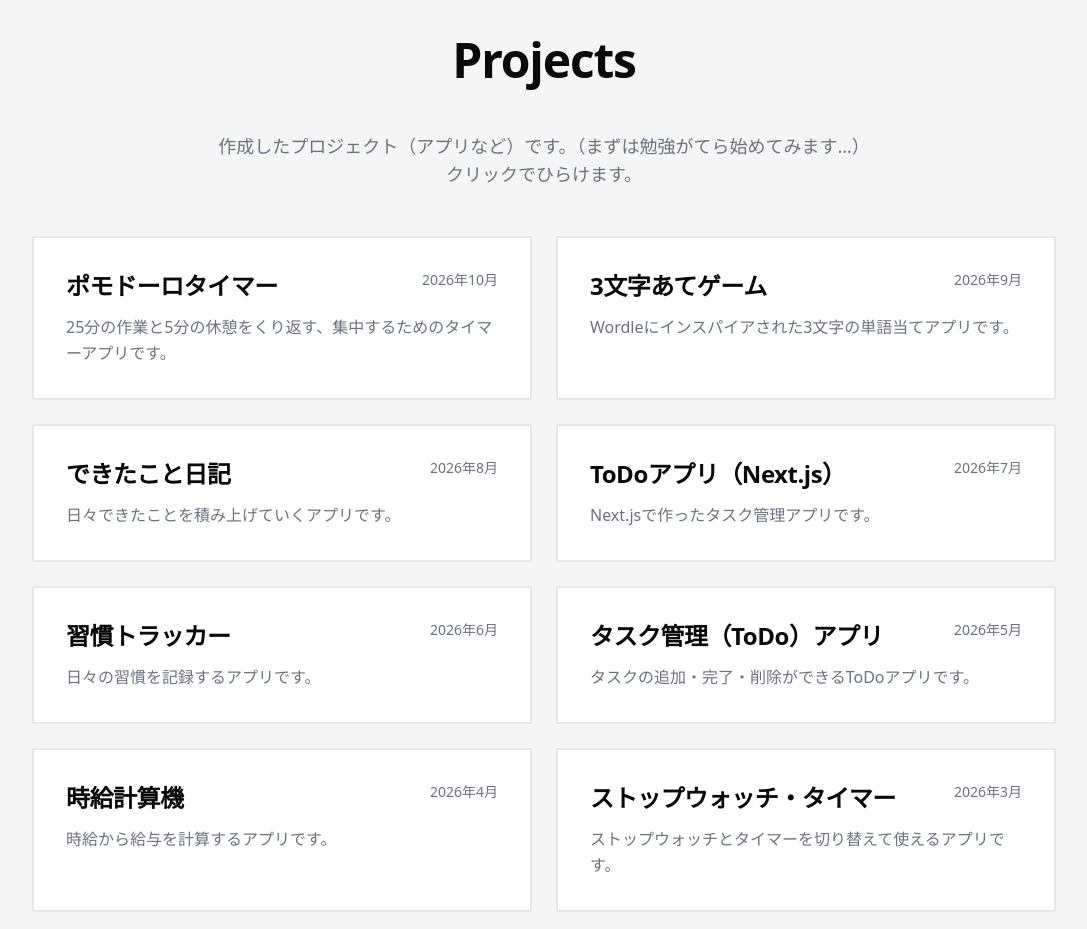
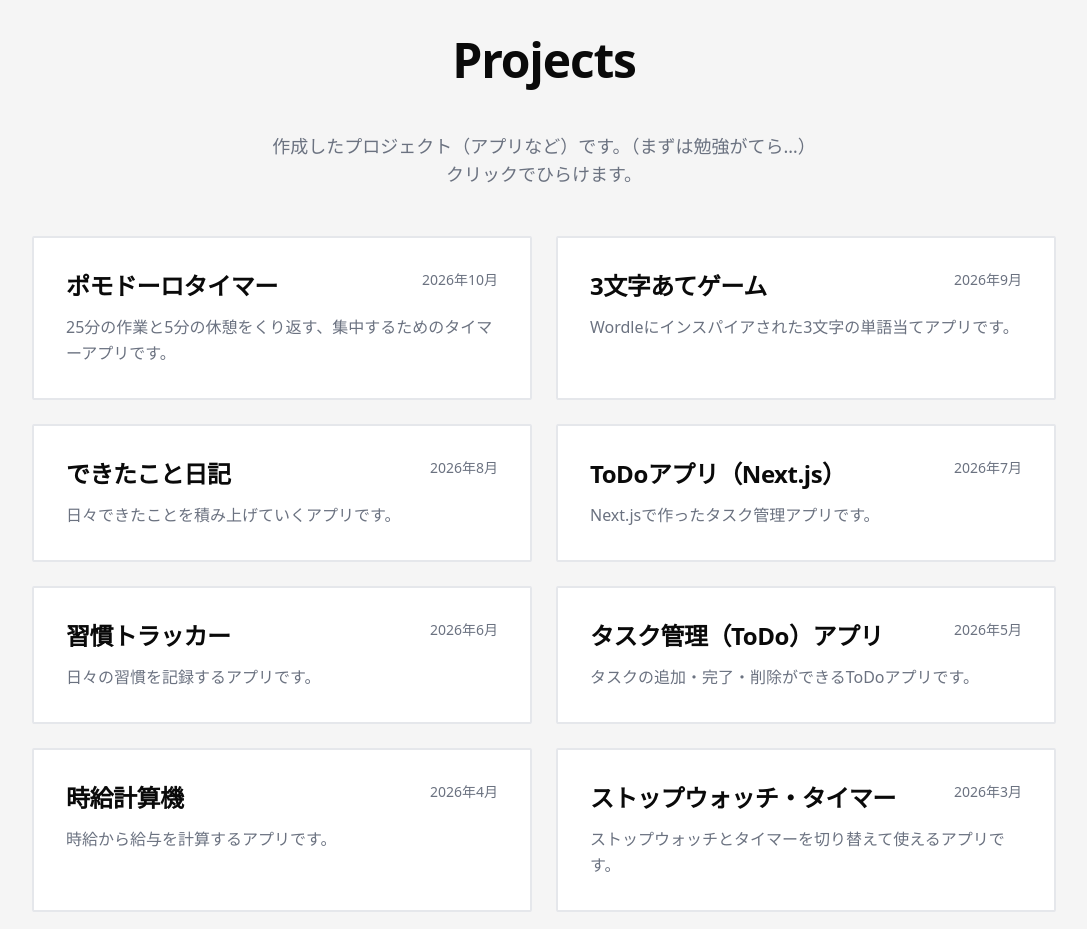
Before and after one commit to sanbay3/san_bay3_portfolio, a Next.js app: page / in a window 1280 px wide. Shown: the part 2720-3649 px from the top of the page, without its empty margins (96-1183 px from the left). Built offline with nearby package versions, Linux system fonts and the light colour scheme.

Commit message:
minor change of project description

```diff
--- a/components/Projects.tsx
+++ b/components/Projects.tsx
@@ -96,7 +96,7 @@ export default function Projects() {
         <h2 className="section-title">Projects</h2>
 
         <p className="text-text-muted mb-12 text-lg max-w-2xl mx-auto text-center">
-          作成したプロジェクト（アプリなど）です。（まずは勉強がてら始めてみます…）
+          作成したプロジェクト（アプリなど）です。（まずは勉強がてら…）
           <br />
           クリックでひらけます。
         </p>
```
